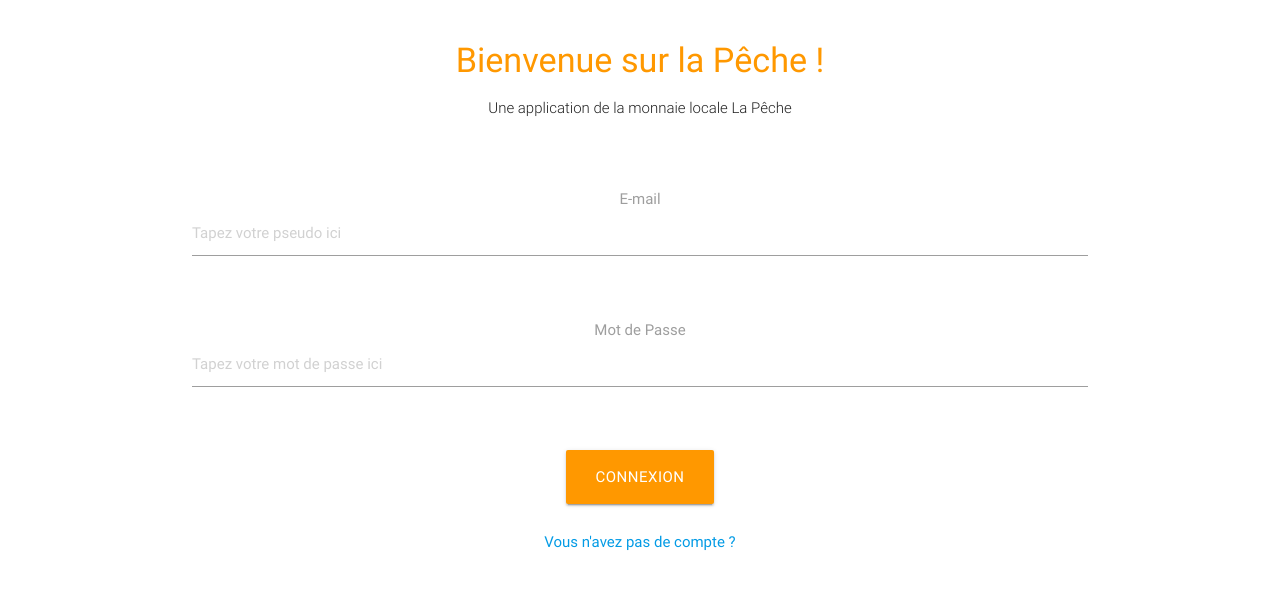
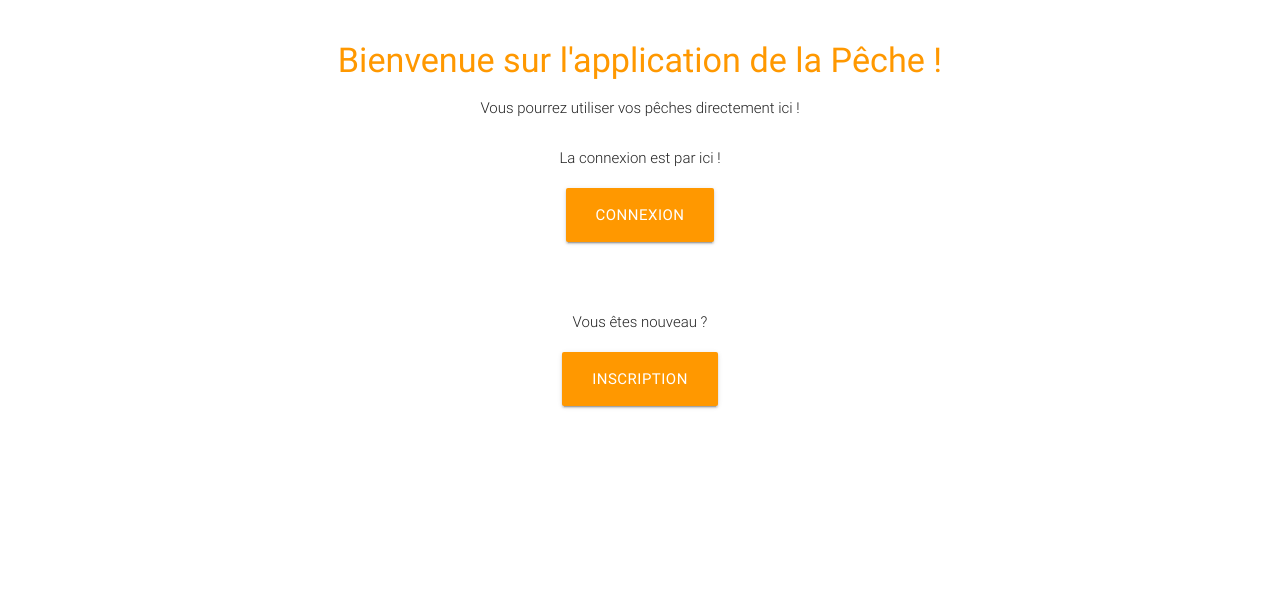
Before and after one commit to Maxezify/LaPecheApp, a plain HTML site: page www/index.html in a window 1280 px wide. Shown: the part 77-666 px from the top of the page. Drawn offline with nearby package versions, Linux system fonts and the light colour scheme.

Commit message:
Ajout dela page Home ainsi que update de la page inscription

```diff
--- a/www/index.html
+++ b/www/index.html
@@ -23,31 +23,23 @@
     <div class="section no-pad-bot" id="index-banner">
         <div class="container">
             <br>
-            <h4 class="header center orange-text">Bienvenue sur la Pêche !</h4>
+            <h4 class="header center orange-text">Bienvenue sur l'application de la Pêche !</h4>
             <div class="row center">
-                <h6 class="header col s12 light">Une application de la monnaie locale La Pêche</h6>
+                <h6 class="header col s12 light">Vous pourrez utiliser vos pêches directement ici !</h6>
+            </div>
+            <div class="row center">
+                <h6 class="header col s12 light">La connexion est par ici !</h6>
+                <br>
+                <br>
+                <a href="futurlien" id="connexion_button" class="btn-large waves-effect waves-light orange">Connexion</a>
             </div>
             <br>
             <br>
             <div class="row center">
-                <label for="pseudo">E-mail</label>
-                <div class="col s12">
-                    <input placeholder="Tapez votre pseudo ici" id="pseudo" type="text" class="validate">
-                </div>
-            </div>
-            <br>
-            <div class="row center">
-                <label for="mdp">Mot de Passe</label>
-                <div class="col s12">
-                    <input placeholder="Tapez votre mot de passe ici" id="mdp" type="text" class="validate">
-                </div>
-            </div>
-            <br>
-            <div class="row center">
-                <a href="futurlien" id="connexion_button" class="btn-large waves-effect waves-light orange">Connexion</a>
+                <h6 class="header col s12 light">Vous êtes nouveau ?</h6>
                 <br>
                 <br>
-                <a href="page_inscription.php"><h6>Vous n'avez pas de compte ?</h6></a>
+                <a href="pageInscription.html" id="connexion_button" class="btn-large waves-effect waves-light orange">Inscription</a>
             </div>
         </div>
     </div>
```
Also changed, not shown: www/pageInscription.html (renamed from www/inscription.html).
